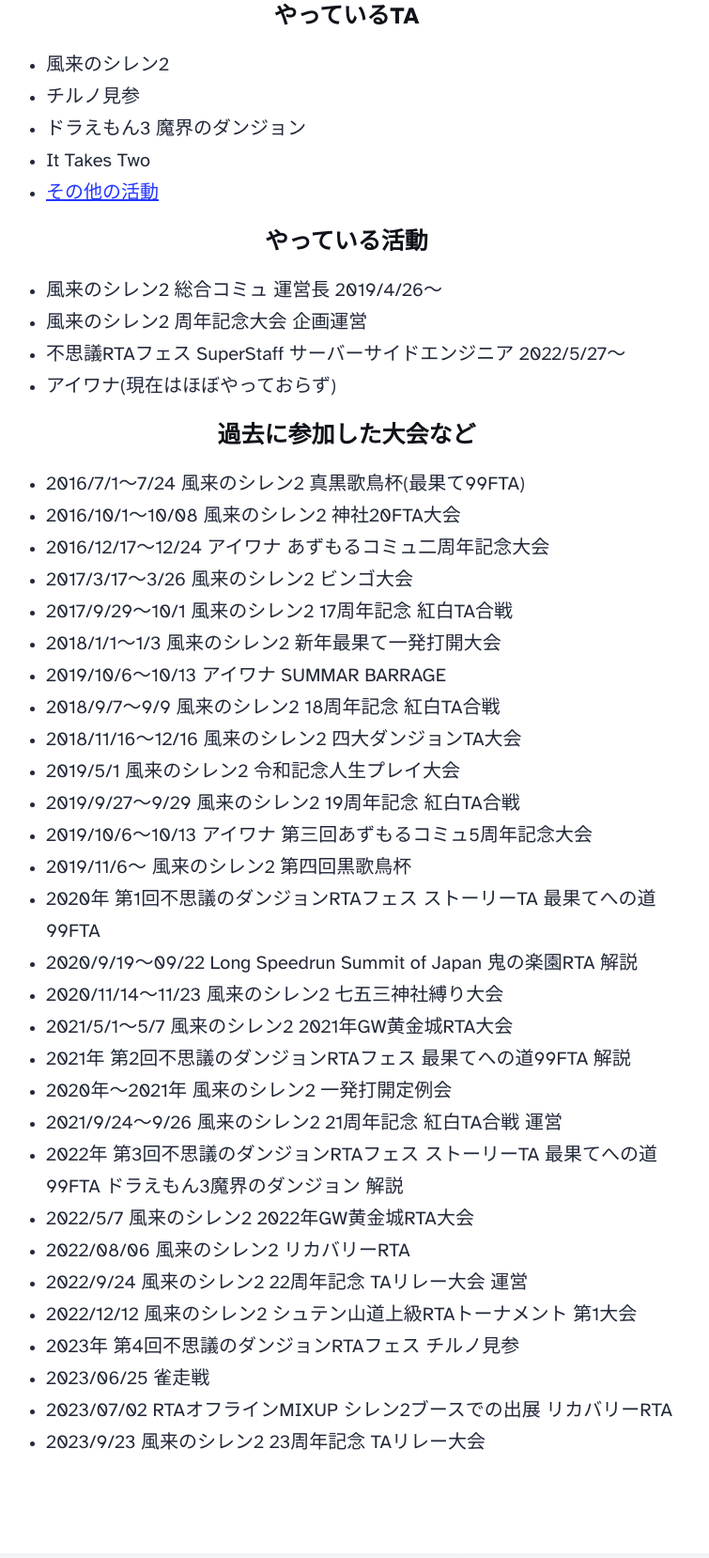
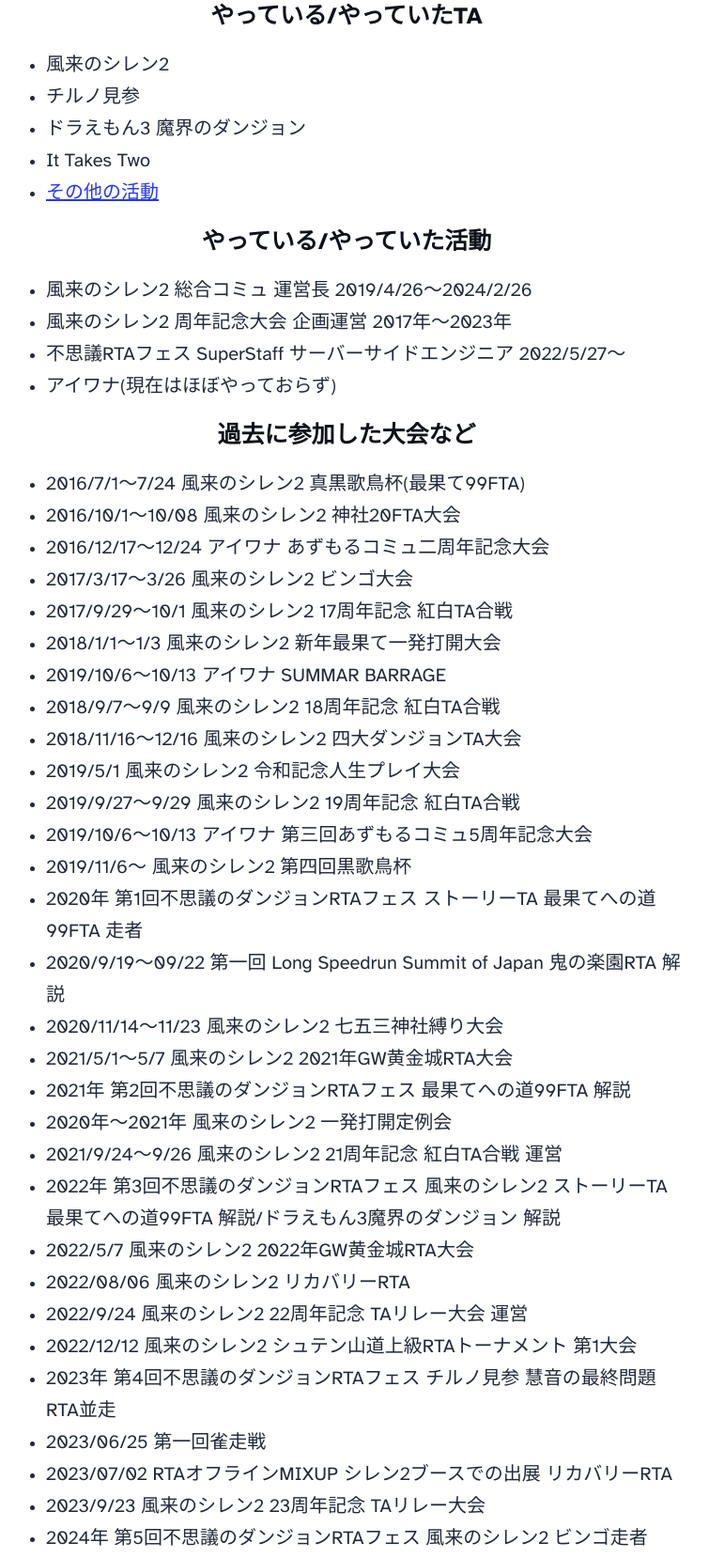
Before and after one commit to riwn/r-shiren2-blog, an Astro site: page /about in a window 1280 px wide. Shown: the part 1007-2665 px from the top of the page at 94% size, without its empty margins (271-1026 px from the left). Built offline with nearby package versions, Linux system fonts and the light colour scheme; Astro itself is replaced by a stand-in of ours.

Commit message:
aboutの更新

```diff
--- a/src/pages/about.astro
+++ b/src/pages/about.astro
@@ -22,7 +22,7 @@
 	<p class="text-center">
 		現在はシレン2のTAをする人が増えることを願って、シレン2総合の運営や不思議フェスのSuperStaffとして活動している。
 	</p>
-	<h5 class="text-center">やっているTA</h5>
+	<h5 class="text-center">やっている/やっていたTA</h5>
 	<ul>
 		<li>風来のシレン2</li>
 		<li>チルノ見参</li>
@@ -30,10 +30,10 @@
 		<li>It Takes Two</li>
 		<li><a href="https://www.speedrun.com/ja-JP/users/r_iwn">その他の活動</a></li>
 	</ul>
-	<h5 class="text-center">やっている活動</h5>
+	<h5 class="text-center">やっている/やっていた活動</h5>
 	<ul>
-		<li>風来のシレン2 総合コミュ 運営長 2019/4/26～</li>
-		<li>風来のシレン2 周年記念大会 企画運営</li>
+		<li>風来のシレン2 総合コミュ 運営長 2019/4/26～2024/2/26</li>
+		<li>風来のシレン2 周年記念大会 企画運営 2017年〜2023年</li>
 		<li>不思議RTAフェス SuperStaff サーバーサイドエンジニア 2022/5/27～</li>
 		<li>アイワナ(現在はほぼやっておらず)</li>
 	</ul>
@@ -52,22 +52,23 @@
 		<li>2019/9/27～9/29 風来のシレン2 19周年記念 紅白TA合戦</li>
 		<li>2019/10/6～10/13 アイワナ 第三回あずもるコミュ5周年記念大会</li>
 		<li>2019/11/6～ 風来のシレン2 第四回黒歌鳥杯</li>
-		<li>2020年 第1回不思議のダンジョンRTAフェス ストーリーTA 最果てへの道99FTA</li>
-		<li>2020/9/19～09/22 Long Speedrun Summit of Japan 鬼の楽園RTA 解説</li>
+		<li>2020年 第1回不思議のダンジョンRTAフェス ストーリーTA 最果てへの道99FTA 走者</li>
+		<li>2020/9/19～09/22 第一回 Long Speedrun Summit of Japan 鬼の楽園RTA 解説</li>
 		<li>2020/11/14～11/23 風来のシレン2 七五三神社縛り大会</li>
 		<li>2021/5/1～5/7 風来のシレン2 2021年GW黄金城RTA大会</li>
 		<li>2021年 第2回不思議のダンジョンRTAフェス 最果てへの道99FTA 解説</li>
 		<li>2020年～2021年 風来のシレン2 一発打開定例会</li>
 		<li>2021/9/24～9/26 風来のシレン2 21周年記念 紅白TA合戦 運営</li>
-		<li>2022年 第3回不思議のダンジョンRTAフェス ストーリーTA 最果てへの道99FTA ドラえもん3魔界のダンジョン 解説</li>
+		<li>2022年 第3回不思議のダンジョンRTAフェス 風来のシレン2 ストーリーTA 最果てへの道99FTA 解説/ドラえもん3魔界のダンジョン 解説</li>
 		<li>2022/5/7 風来のシレン2 2022年GW黄金城RTA大会</li>
 		<li>2022/08/06 風来のシレン2 リカバリーRTA</li>
 		<li>2022/9/24 風来のシレン2 22周年記念 TAリレー大会 運営</li>
 		<li>2022/12/12 風来のシレン2 シュテン山道上級RTAトーナメント 第1大会</li>
-		<li>2023年 第4回不思議のダンジョンRTAフェス チルノ見参</li>
-		<li>2023/06/25 雀走戦</li>
+		<li>2023年 第4回不思議のダンジョンRTAフェス チルノ見参 慧音の最終問題RTA並走</li>
+		<li>2023/06/25 第一回雀走戦</li>
 		<li>2023/07/02 RTAオフラインMIXUP シレン2ブースでの出展 リカバリーRTA</li>
 		<li>2023/9/23 風来のシレン2 23周年記念 TAリレー大会</li>
+		<li>2024年 第5回不思議のダンジョンRTAフェス 風来のシレン2 ビンゴ走者</li>
 	</ul>
 </Layout>
 
```
